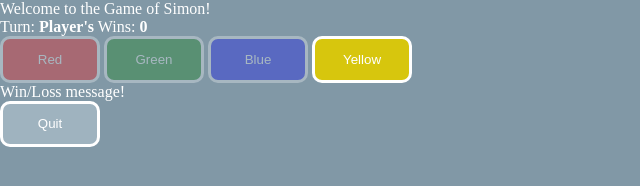
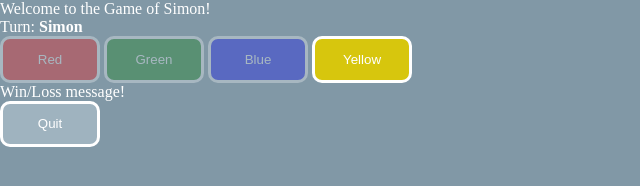
Before and after one commit to awm-builds/GA-SimonGame, a plain HTML site: page index.html in a window 1280 px wide. Both pictures are taken after a click on the button "Play". Shown: the full height of the page, 0-640 px from the left. Drawn offline with Linux system fonts and the light colour scheme.

Commit message:
-Added turn display, test passed

```diff
--- a/index.html
+++ b/index.html
@@ -15,7 +15,6 @@
         </div>
         <div id="statsUI">
             <span class="turnTtl">Turn: <strong><span id="turnName">Player's</span></strong></span>
-            <span class="winsTtl">Wins: <strong><span id="winNum">0</span></strong></span>
         </div>
         <div id="colorSlct">
             <button class="Btn" id="redBtn">Red</button>
--- a/js/main.js
+++ b/js/main.js
@@ -33,11 +33,11 @@ const playQuitBtns = [
 const turnDspl = [
   {
     name: "CPU's turn",
-    "button text": "Simon's Turn",
+    "button text": "Simon",
   },
   {
     name: "Player's turn",
-    "button text": "Player's Turn"
+    "button text": "Player"
   }
 ];
 
@@ -52,7 +52,7 @@ let level = 0;
   /*----- cached elements  -----*/
 // text messages
 const winLossText = document.querySelector("#winLossText");
-
+const turnName = document.querySelector("#turnName");
 
 // color selections
 const redBtn = document.querySelector('#redBtn');
@@ -196,7 +196,8 @@ function ylwAct() {
 function startGame() {
   playAgainBtn.setAttribute('disabled', true);
   playAgainBtn.style.opacity = .2;
-  // turn = true;
+  turn = true;
+  gameTurn(turn);
   gamePattern = [];
   cpuNums = [];
   // livePattern() creates CPU pattern and stores array value in cpuNums
@@ -213,7 +214,8 @@ function startGame() {
     }
     playAgainBtn.style.opacity = 1;
     playAgainBtn.disabled = false;
-    // turn = false;
+    turn = false;
+    gameTurn(turn);
   }
   startLevel();
 
@@ -248,8 +250,10 @@ console.log('CPU Length: ' + cpuNums.length);
 function gameTurn(turnVal) {
   if (turnVal === true) {
     // change turn text: CPU
-  } else if (turnVal === flase) {
+    turnName.innerText = turnDspl[0]["button text"];
+  } else if (turnVal === false) {
     // change turn text: Player
+    turnName.innerText = turnDspl[1]["button text"];
   }
 
 }
```
Also changed, not shown: 1 other file.
